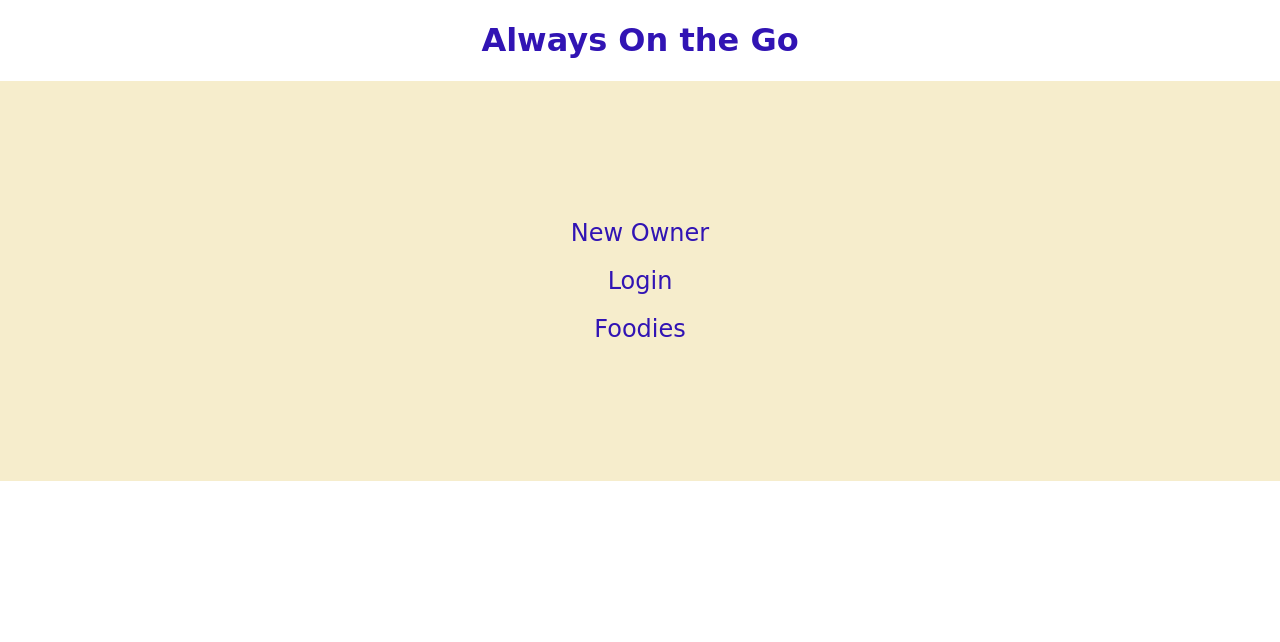
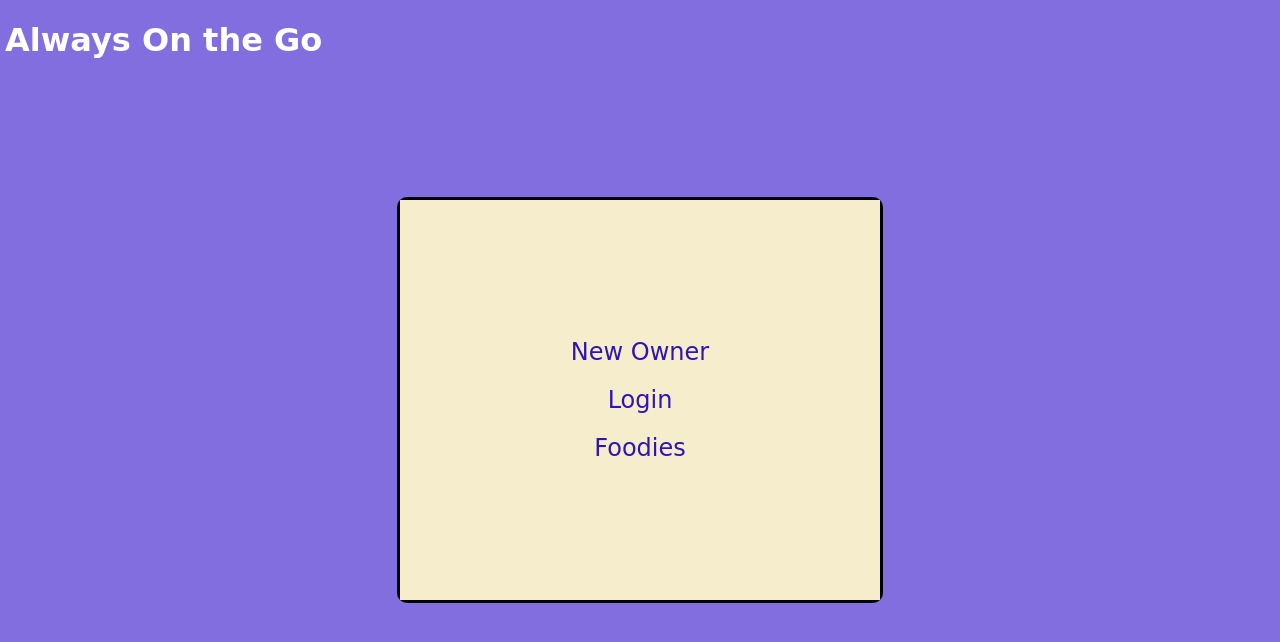
Before and after one commit to LmLutec/OntheGo-frontend, a React (Create React App) app: page / in a window 1280 px wide. Shown: the top 642 px of the page. Built offline with nearby package versions, Linux system fonts and the light colour scheme.

Commit message:
styling update

```diff
--- a/src/App.css
+++ b/src/App.css
@@ -1,11 +1,16 @@
 .App {
+  /* font-size: calc(10px + 2vmin); */
   text-align: center;
   font-family: "Comic Sans MS", cursive, sans-serif;
-}
-
-.App-logo {
-  height: 20vmin;
-  pointer-events: none;
+  display: flex;
+  flex-direction: column;
+  justify-content: center;
+  align-items: center;
+  background-color: #836ee0;
+  /* opacity: 0.2; */
+  height: 100vh;
+  position: relative;
+  color: white;
 }
 
 /* @media (prefers-reduced-motion: no-preference) {
@@ -13,6 +18,14 @@
     animation: App-logo-spin infinite 20s linear;
   }
 } */
+
+.logo {
+  position: absolute;
+  top: 0;
+  left: 0;
+  padding-left: 5px;
+  color: white;
+}
 
 .App-header {
   background-color: #fbca17;
@@ -27,6 +40,15 @@
 
 .App-link {
   color: #61dafb;
+}
+
+.appWrap {
+  border: 3px solid black;
+  border-radius: 10px;
+  width: 30em;
+  background-color: rgb(250, 249, 249);
+  /* position: absolute; */
+  /* z-index: -1; */
 }
 
 @keyframes App-logo-spin {
```
